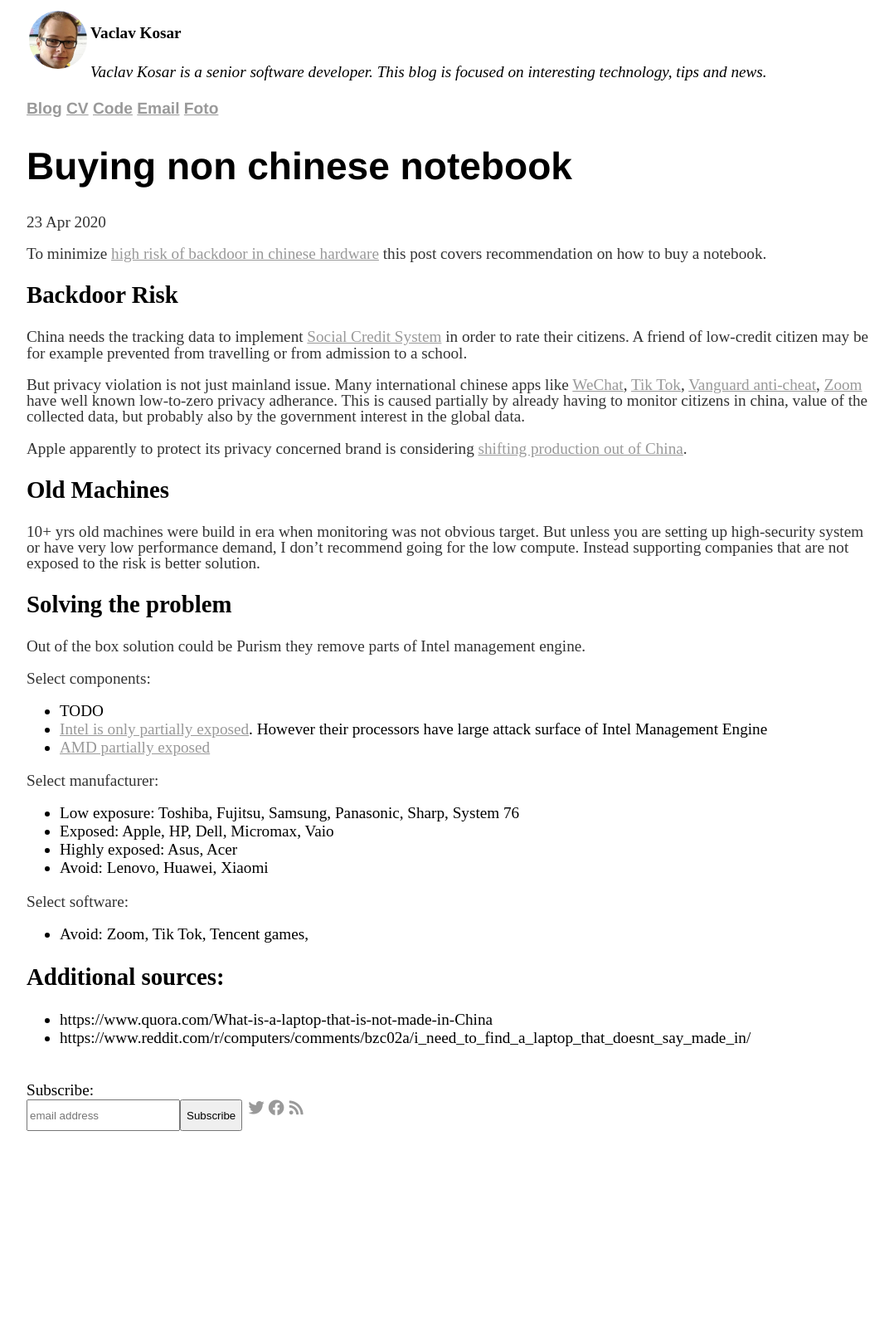
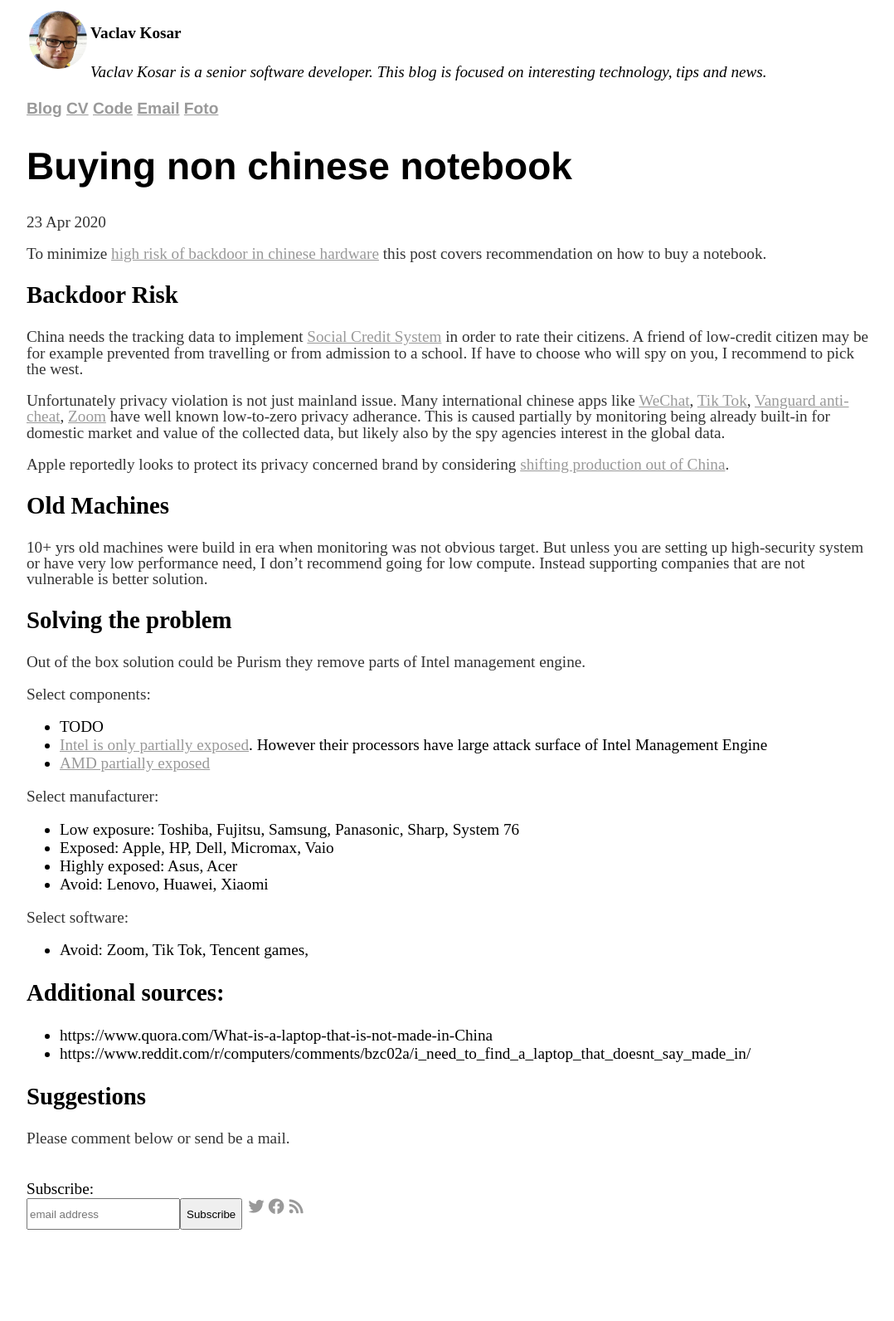
Before and after one commit to vackosar/vackosar.github.io, a Jekyll site: the page built from _posts/2020-04-23-Buying-Non-Chinese-Notebook.md, in a window 1280 px wide. Shown: the whole page at 83% size, without its empty margins (96-1174 px from the left). Built offline with Jekyll 4.4.1, drawn with Linux system fonts in a browser that asks for light colours; nearby versions of some CDN libraries; library files that are not in the unit come from our copies; comment, search, counter and statistics services are not loaded; before the commit the page ends 1473 px from its top, so only the background shows below that.

Commit message:
notes on non chinese notebook post

```diff
--- a/_posts/2020-04-23-Buying-Non-Chinese-Notebook.md
+++ b/_posts/2020-04-23-Buying-Non-Chinese-Notebook.md
@@ -10,18 +10,19 @@
 ## Backdoor Risk
 China needs the tracking data to implement [Social Credit System](https://en.wikipedia.org/wiki/Social_Credit_System) in order to rate their citizens.
 A friend of low-credit citizen may be for example prevented from travelling or from admission to a school.
+If have to choose who will spy on you, I recommend to pick the west.
 
-But privacy violation is not just mainland issue.
+Unfortunately privacy violation is not just mainland issue.
 Many international chinese apps like [WeChat](https://en.wikipedia.org/wiki/WeChat#Privacy_issues), [Tik Tok](https://rufposten.de/blog/2019/12/05/privacy-analysis-of-tiktoks-app-and-website/), [Vanguard anti-cheat](https://www.reddit.com/r/VALORANT/comments/g35w87/an_individuals_take_on_the_whole_vanguard/), [Zoom](https://www.bloomberg.com/news/articles/2020-04-23/zoom-backlash-widens-with-daimler-ericsson-and-bofa-curbs?srnd=premium-europe) have well known low-to-zero privacy adherance.
-This is caused partially by already having to monitor citizens in china, value of the collected data, but probably also by the government interest in the global data.
+This is caused partially by monitoring being already built-in for domestic market and value of the collected data, but likely also by the spy agencies interest in the global data.
 
-Apple apparently to protect its privacy concerned brand is considering [shifting production out of China](https://www.wsj.com/articles/apple-examines-feasibility-of-shifting-some-production-out-of-china-11561030751).
+Apple reportedly looks to protect its privacy concerned brand by considering [shifting production out of China](https://www.wsj.com/articles/apple-examines-feasibility-of-shifting-some-production-out-of-china-11561030751).
 
 
 ## Old Machines
 10+ yrs old machines were build in era when monitoring was not obvious target.
-But unless you are setting up high-security system or have very low performance demand, I don't recommend going for the low compute.
-Instead supporting companies that are not exposed to the risk is better solution.
+But unless you are setting up high-security system or have very low performance need, I don't recommend going for low compute.
+Instead supporting companies that are not vulnerable is better solution.
 
 
 ## Solving the problem
@@ -44,3 +45,7 @@
 ## Additional sources:
 - https://www.quora.com/What-is-a-laptop-that-is-not-made-in-China
 - https://www.reddit.com/r/computers/comments/bzc02a/i_need_to_find_a_laptop_that_doesnt_say_made_in/
+
+
+## Suggestions
+Please comment below or send be a mail.
```
